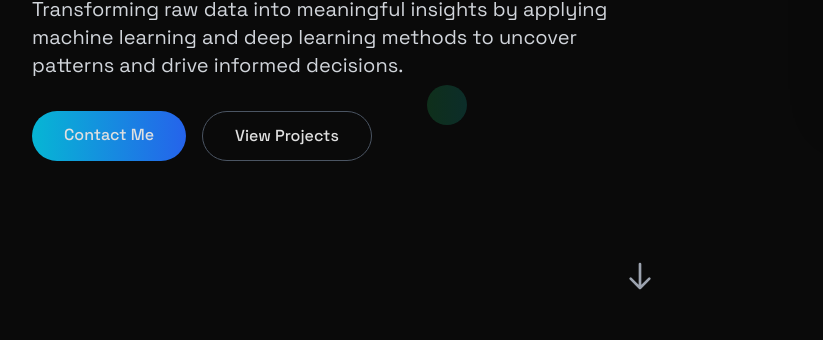
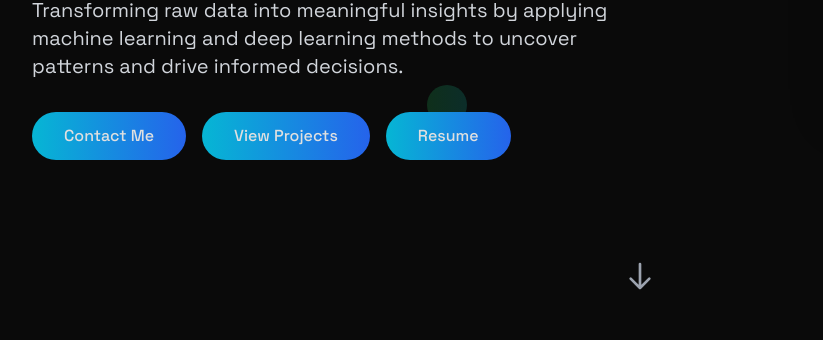
Before and after one commit to N1KH1LT0X1N/Nikhil-Portfolio, a plain HTML site: page index.html in a window 1280 px wide. Shown: the part 460-800 px from the top of the page, 0-823 px from the left. Drawn offline with nearby package versions, Linux system fonts and the light colour scheme.

Commit message:
Adding resume link

```diff
--- a/index.html
+++ b/index.html
@@ -227,8 +227,11 @@
                         <a href="#contact" class="px-8 py-3 bg-gradient-to-r from-cyan-500 to-blue-600 rounded-full font-medium hover:opacity-90 transition">
                             Contact Me
                         </a>
-                        <a href="#projects" class="px-8 py-3 border border-gray-600 rounded-full font-medium hover:bg-gray-800 transition">
+                        <a href="#projects" class="px-8 py-3 bg-gradient-to-r from-cyan-500 to-blue-600 rounded-full font-medium hover:opacity-90 transition">
                             View Projects
+                        </a>
+                        <a href = "https://drive.google.com/file/d/1iM7tw1n_a2OzgBbOwXO3OC-u4lRDNta8/view?usp=drive_link" class="px-8 py-3 bg-gradient-to-r from-cyan-500 to-blue-600 rounded-full font-medium hover:opacity-90 transition">
+                            Resume
                         </a>
                     </div>
                 </div>
```
